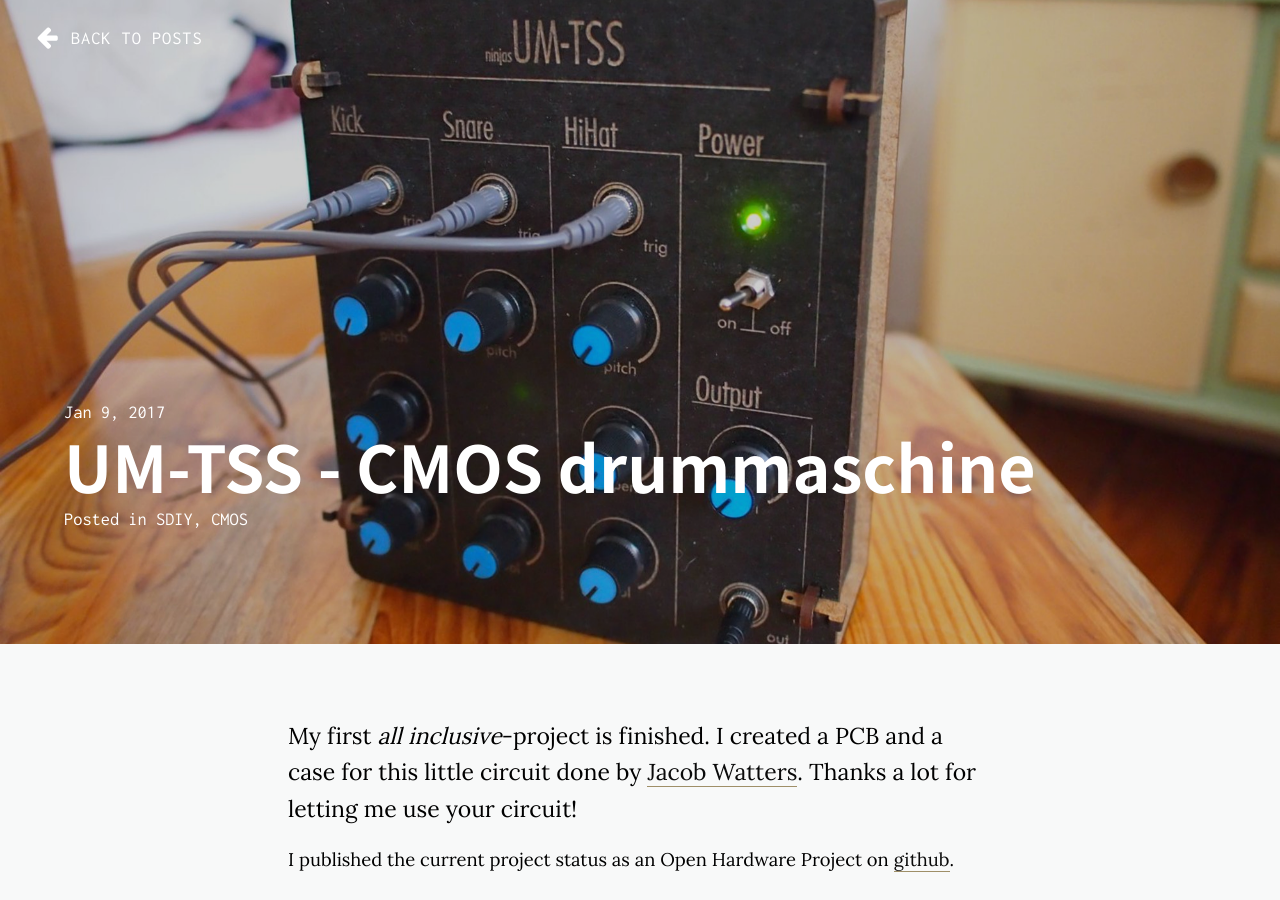
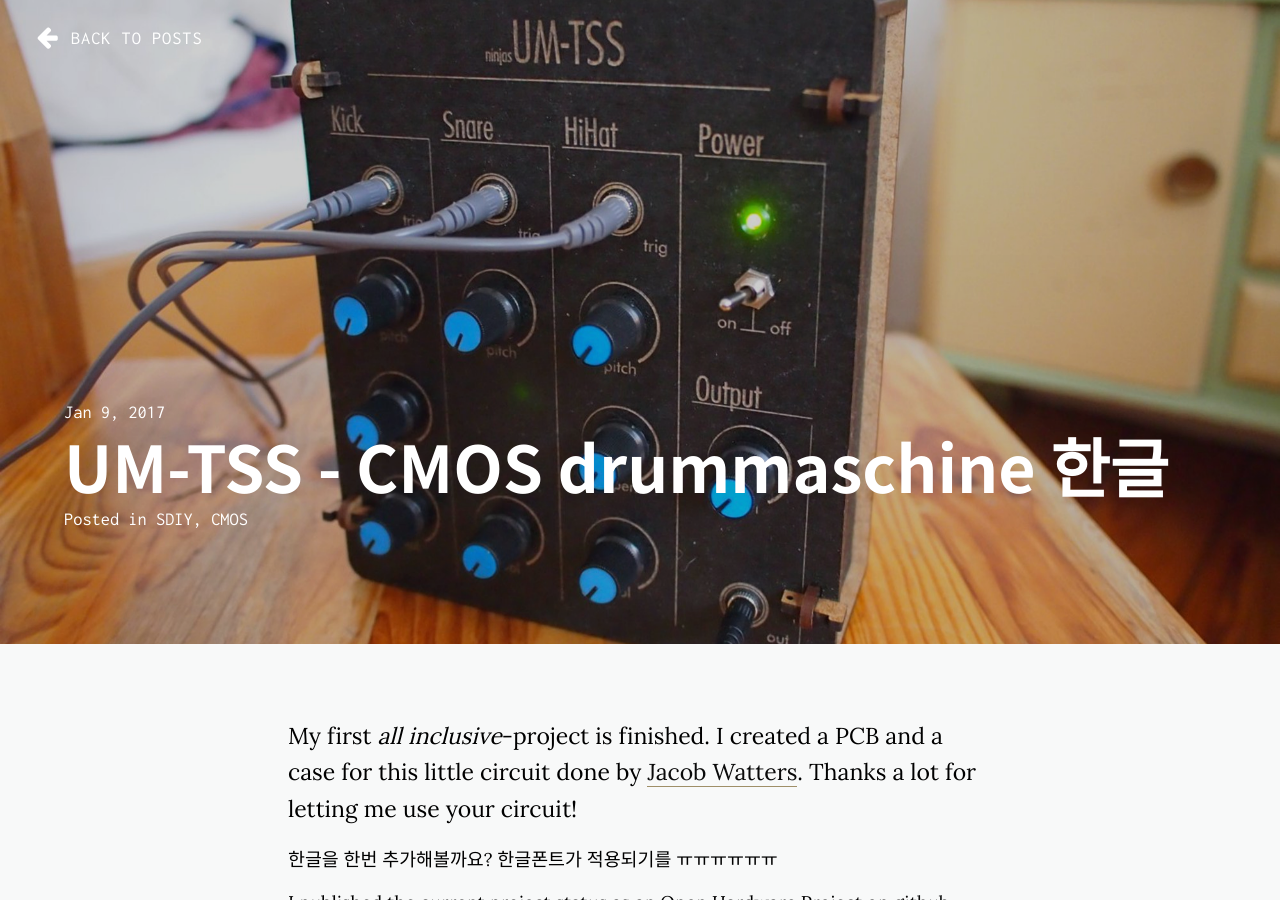
Before and after one commit to danb11/danb11.github.io, a Jekyll site: the page built from _posts/2017-01-09-um-tss.markdown, in a window 1280 px wide and 900 px high. Built offline with Jekyll 4.4.1, drawn with Linux system fonts in a browser that asks for light colours; nearby versions of some CDN libraries.

Commit message:
korean test

```diff
--- a/_posts/2017-01-09-um-tss.markdown
+++ b/_posts/2017-01-09-um-tss.markdown
@@ -1,6 +1,6 @@
 ---
 layout: post
-title: "UM-TSS - CMOS drummaschine"
+title: "UM-TSS - CMOS drummaschine 한글"
 date: 2017-01-09
 categories:
   - SDIY
@@ -11,4 +11,7 @@ image-sm: /assets/images/2017-um-tss/thumb.JPG
 ---
 My first ***all inclusive***-project is finished. I created a PCB and a case for this little circuit done by [Jacob Watters](http://www.jacobwatters.com/blog/um-tss-drum-machine/). Thanks a lot for letting me use your circuit!
 
+한글을 한번 추가해볼까요?
+한글폰트가 적용되기를 ㅠㅠㅠㅠㅠㅠ
+
 I published the current project status as an Open Hardware Project on [github](https://github.com/tommueller/UM-TSS).
```
